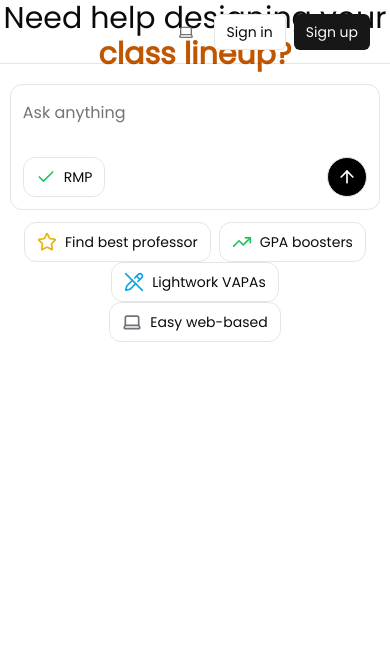
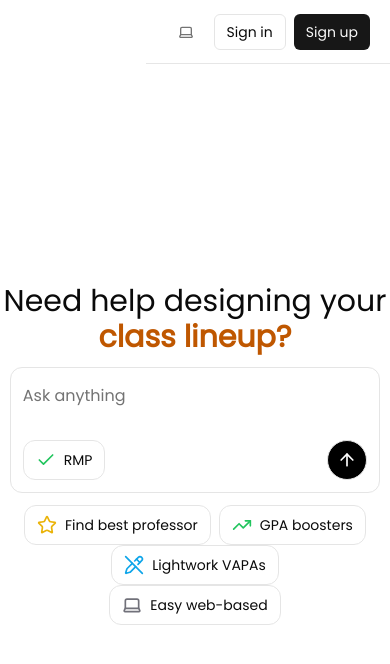
Before and after one commit to arjohnsonn/forty, a Next.js app: page / in a window 390 px wide. Shown: the top 664 px of the page. Built offline with nearby package versions, Linux system fonts and the light colour scheme; no server answers.

Commit message:
refactor: improvements to sidebar

```diff
--- a/app/layout.tsx
+++ b/app/layout.tsx
@@ -39,13 +39,20 @@ export default async function RootLayout({
         >
           {user && <Sidebar />}
 
-          <main className="flex flex-col min-h-screen">
-            <div className="w-full flex flex-col">
-              <nav className="w-full absolute flex justify-center border-b border-b-foreground/10 h-16">
-                <div className="w-full flex justify-end items-center p-3 px-5 text-sm">
-                  <HeaderAuth />
-                </div>
-              </nav>
+          <nav
+            style={{ left: "var(--sidebar-width)", right: 0 }}
+            className="fixed top-0 z-50 flex justify-center border-b border-b-foreground/10 h-16 transition-all duration-300 bg-background"
+          >
+            <div className="w-full flex justify-end items-center p-3 px-5 text-sm">
+              <HeaderAuth />
+            </div>
+          </nav>
+
+          <main
+            style={{ marginTop: "4rem", marginLeft: "var(--sidebar-width)" }}
+            className="transition-all duration-300 flex flex-col h-[calc(100vh-4rem)]"
+          >
+            <div className="w-full flex flex-col flex-1">
               <div className="flex flex-col flex-1">{children}</div>
             </div>
           </main>
--- a/app/page.tsx
+++ b/app/page.tsx
@@ -8,14 +8,13 @@ export default function Home() {
   const [initialQuery, setInitialQuery] = useState("");
   const [showConversation, setShowConversation] = useState(false);
 
-  // Called by NewConvo with initial greeting and user's first query
   const handleStartAndNewQuery = async (greeting: string, query: string) => {
     setInitialQuery(query);
     setShowConversation(true);
   };
 
   return (
-    <div>
+    <div className="flex-1 flex items-center justify-center">
       {!showConversation ? (
         <NewConvo onSubmit={handleStartAndNewQuery} />
       ) : (
--- a/components/sidebar.tsx
+++ b/components/sidebar.tsx
@@ -1,4 +1,3 @@
-// components/sidebar.tsx
 "use client";
 
 import type React from "react";
@@ -7,26 +6,24 @@ import Link from "next/link";
 import { usePathname } from "next/navigation";
 import {
   MessageSquare,
-  Plus,
-  Settings,
-  BookOpen,
   Calendar,
   GraduationCap,
   Home,
-  ChevronRight,
   Menu,
   Sheet,
   School,
+  PanelRightOpen,
+  PanelRightClose,
 } from "lucide-react";
 import { cn } from "@/lib/utils";
 
-// Sample conversation history data
-const recentConversations = [
-  {
-    id: "1",
-    title: "Spring 2024 Schedule",
-    timestamp: "2025-05-05T12:00:00Z",
-  },
+// temp any[]
+const recentConversations: any[] = [
+  // {
+  //   id: "1",
+  //   title: "Spring 2024 Schedule",
+  //   timestamp: "2025-05-05T12:00:00Z",
+  // },
 ];
 
 type SidebarItemProps = {
@@ -43,15 +40,14 @@ const SidebarItem = ({
   text,
   active,
   target,
-}: SidebarItemProps) => {
-  return (
+}: SidebarItemProps) => (
   <Link
     href={href}
     className={cn(
-        "flex items-center gap-3 rounded-md px-3 py-2 text-sm transition-colors",
+      "flex items-center gap-3 py-2 transition-colors duration-150 ease-in-out rounded-lg p-2 px-4",
       active
-          ? "bg-zinc-900 text-white"
-          : "text-zinc-400 hover:bg-zinc-900 hover:text-white"
+        ? "bg-foreground/10 text-white"
+        : "text-zinc-400 hover:bg-foreground/20 hover:text-white active:bg-zinc-600 active:text-white"
     )}
     title={text}
     target={target}
@@ -60,7 +56,6 @@ const SidebarItem = ({
     <span className="truncate">{text}</span>
   </Link>
 );
-};
 
 type SectionProps = {
   title?: string;
@@ -71,7 +66,7 @@ const Section = ({ title, children }: SectionProps) => {
   return (
     <div className="mb-4">
       {title && (
-        <h3 className="mb-1 px-3 text-xs font-medium uppercase text-zinc-900">
+        <h3 className="mb-1 px-3 text-xs font-medium uppercase whitespace-nowrap dark:text-neutral-400 text-zinc-900">
           {title}
         </h3>
       )}
@@ -106,29 +101,36 @@ export function Sidebar() {
     }
   }, [pathname, isMobile]);
 
+  useEffect(() => {
+    const width = isMobile ? "0" : collapsed ? "0" : "15rem";
+    document.documentElement.style.setProperty("--sidebar-width", width);
+    return () => {
+      document.documentElement.style.setProperty("--sidebar-width", "0");
+    };
+  }, [collapsed, isMobile]);
+
   return (
     <>
       {!isMobile && (
         <button
           onClick={() => setCollapsed(!collapsed)}
+          style={{ left: collapsed ? 8 : "var(--sidebar-width)" }}
           className={cn(
-            "fixed left-0 top-20 z-50 flex h-8 w-8 items-center justify-center rounded-r-md bg-zinc-900 text-white transition-all duration-300",
-            collapsed ? "left-0" : "left-60"
+            "fixed top-5 z-[100] flex h-8 w-8 items-center justify-center rounded-r-md text-white transition-all duration-300 ease-in-out hover:text-zinc-400 active:text-zinc-500 active:scale-95"
           )}
         >
-          <ChevronRight
-            className={cn(
-              "h-4 w-4 transition-transform",
-              !collapsed && "rotate-180"
+          {!collapsed ? (
+            <PanelRightOpen className="h-6 w-6" />
+          ) : (
+            <PanelRightClose className="h-6 w-6" />
           )}
-          />
         </button>
       )}
 
       {isMobile && (
         <button
           onClick={() => setMobileOpen(!mobileOpen)}
-          className="fixed left-4 top-4 z-50 rounded-md bg-zinc-900 p-2 text-white"
+          className="fixed left-4 top-4 z-50 rounded-md p-2 text-white transition-colors duration-150 ease-in-out hover:text-zinc-400 active:text-zinc-500 active:scale-95"
         >
           <Menu className="h-5 w-5" />
         </button>
@@ -136,13 +138,13 @@ export function Sidebar() {
 
       <div
         className={cn(
-          "fixed inset-y-0 left-0 z-40 flex flex-col bg-zinc-900 text-white transition-all duration-300",
+          "fixed inset-y-0 left-0 z-40 flex flex-col bg-background text-foreground transition-all duration-300",
           collapsed ? "w-0 overflow-hidden" : "w-60",
           isMobile && !mobileOpen && "transform -translate-x-full",
           isMobile && mobileOpen && "transform translate-x-0 shadow-lg"
         )}
       >
-        <div className="flex items-center pb-[1.43rem] border-b border-zinc-900 p-4 overflow-hidden">
+        <div className="flex items-center pb-[1.43rem] border-b border-b-foreground/10 p-4 overflow-hidden">
           <GraduationCap className="h-5 w-5 flex-shrink-0" />
           <h1 className="ml-2 font-semibold whitespace-nowrap overflow-hidden text-ellipsis">
             UT Registration GPT
@@ -207,12 +209,7 @@ export function Sidebar() {
         </div>
 
         <div className="border-t border-zinc-900 p-2">
-          <SidebarItem
-            href="/settings"
-            icon={<Settings className="h-4 w-4" />}
-            text="Settings"
-            active={pathname === "/settings"}
-          />
+          {/* bottom of sidebar; could put settings? */}
         </div>
       </div>
 
```
Lines whose indentation alone changed are shown as unchanged.
